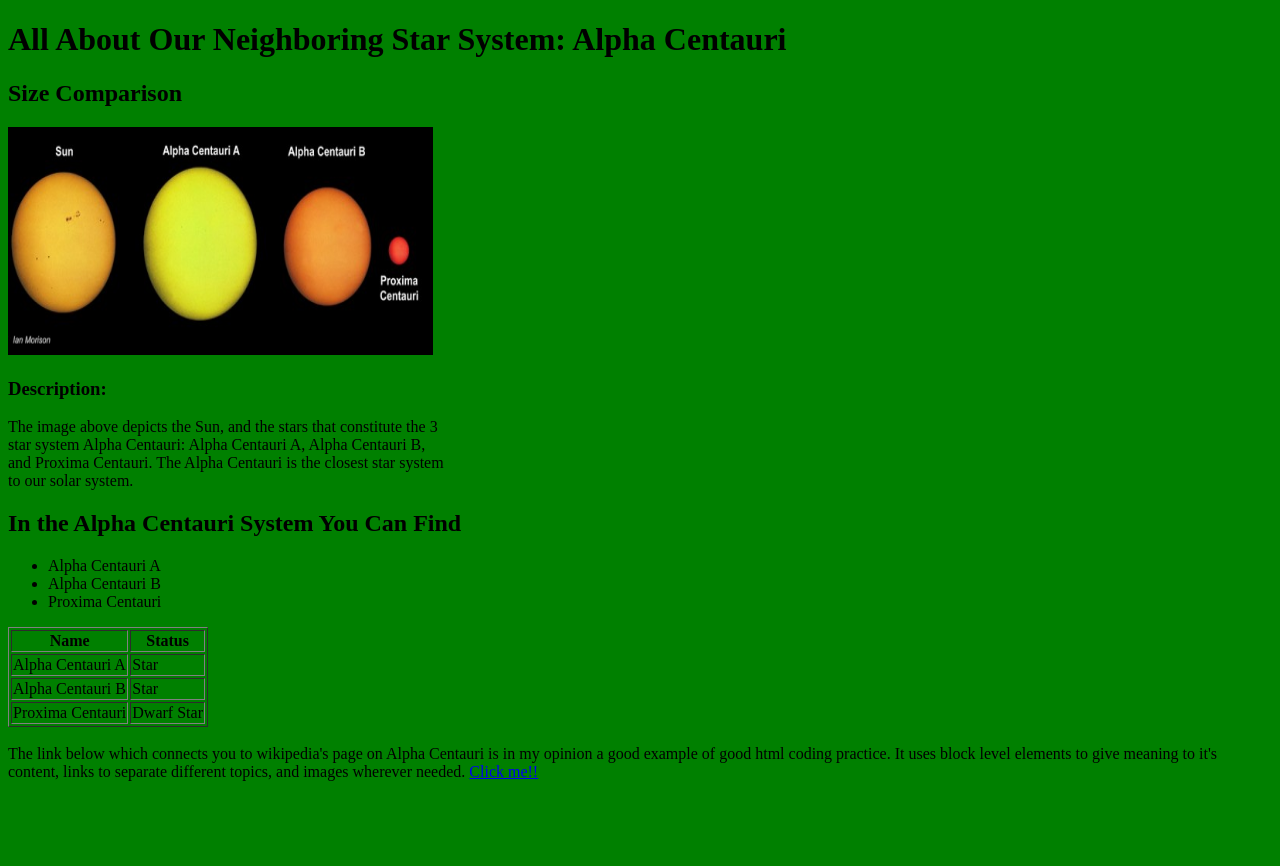
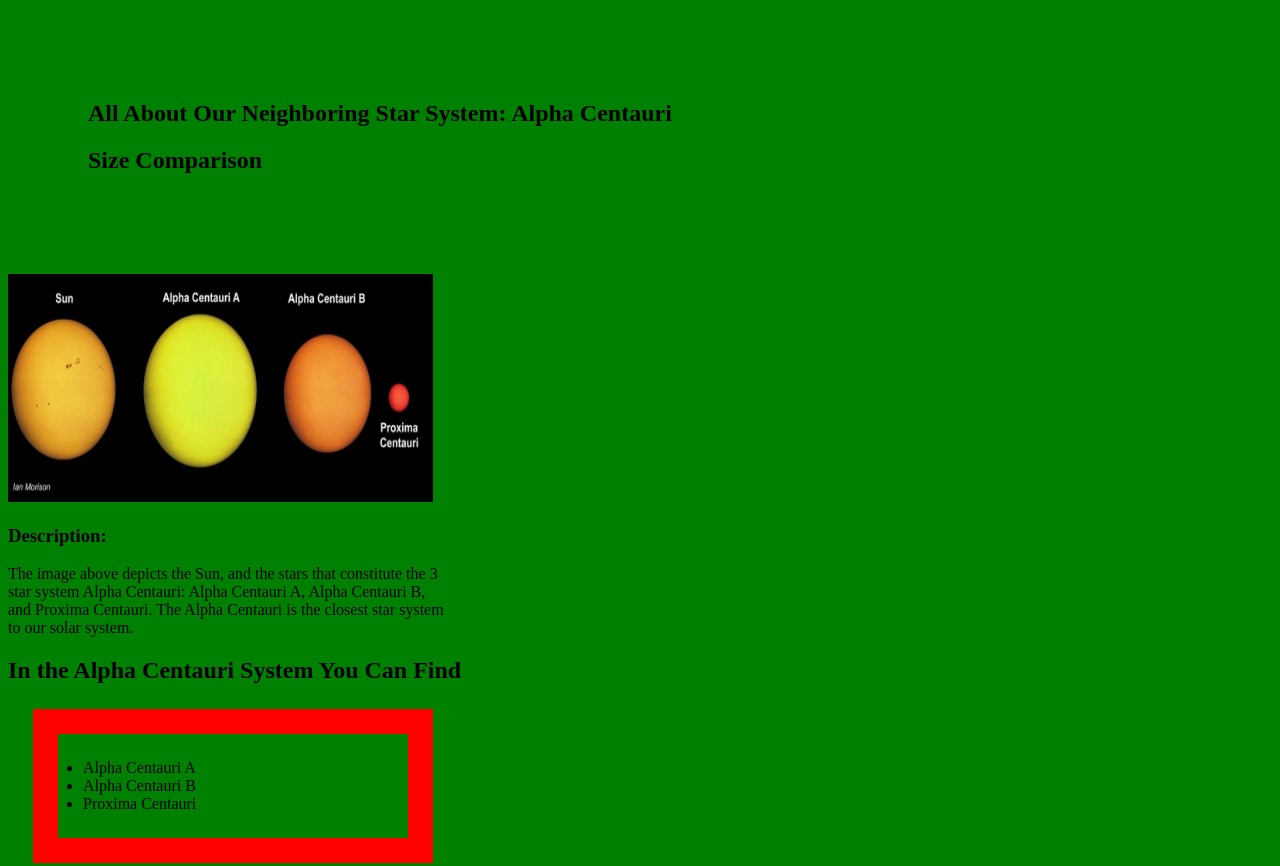
Before and after one commit to neemashekar/neemashekar.github.io, a plain HTML site: page index.html in a window 1280 px wide. Shown: the top 866 px of the page. Before the commit the page ends 800 px from the top, so only its background shows below. Drawn offline with Linux system fonts and the light colour scheme.

Commit message:
finished the indext page

```diff
--- a/index.html
+++ b/index.html
@@ -5,15 +5,19 @@
    <link rel="stylesheet" href="styles.css" type="text/css">
 </head>
 <body >
+<section id ="first-header">
 <h1>All About Our Neighboring Star System: Alpha Centauri</h1>
 <h2>Size Comparison</h2>
+</section>
 <img src="alphaCent.jpg" alt="Mountain View" style="width:425px;height:228px;">
 <br>
+<section id = "third-header">
 <h3>Description:</h3>
 <p>The image above depicts the Sun, and the stars that constitute the 3 <br>star system Alpha Centauri: Alpha Centauri A, Alpha Centauri B, <br>and Proxima Centauri. The Alpha Centauri is the closest star system <br>to our solar system. </p>
+</section>
 
 <h2>In the Alpha Centauri System You Can Find</h2>
-<ul>
+<ul class = "stars">
   <li>Alpha Centauri A</li>
   <li>Alpha Centauri B</li>
   <li>Proxima Centauri</li>
@@ -42,6 +46,7 @@
 The link below which connects you to wikipedia's page on Alpha Centauri is in my opinion a good example of good html coding practice.
 It uses block level elements to give meaning to it's content, links to separate different topics, and images wherever needed.
 <a href="https://en.wikipedia.org/wiki/Alpha_Centauri">Click me!!</a>
+</div>
 
 </body>
 </html>
```
